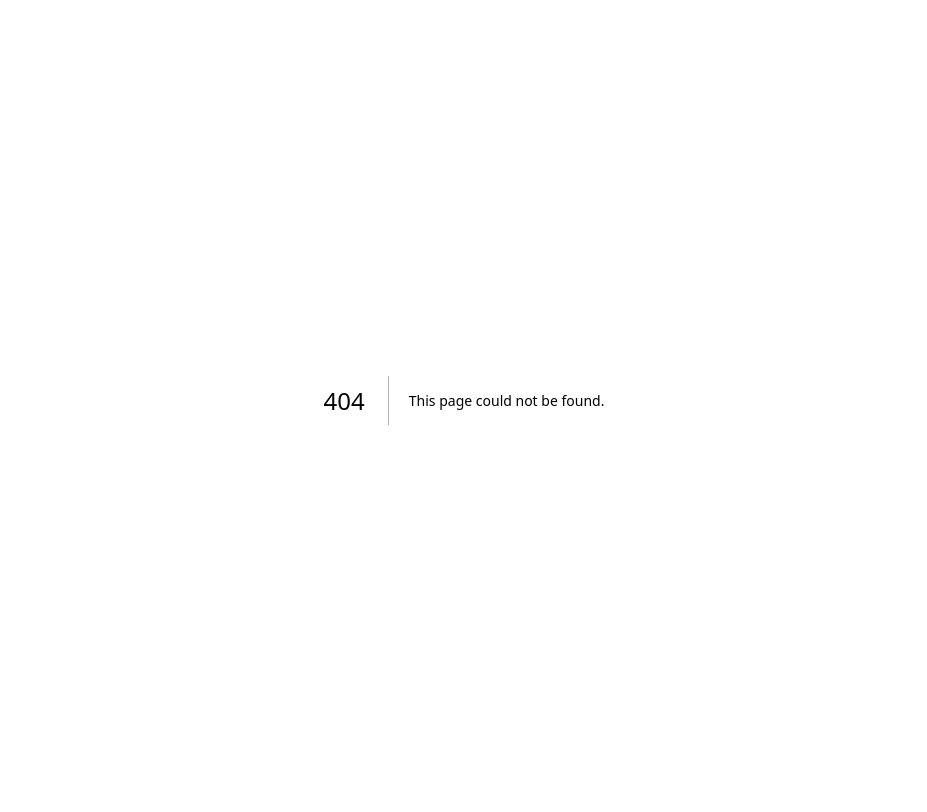
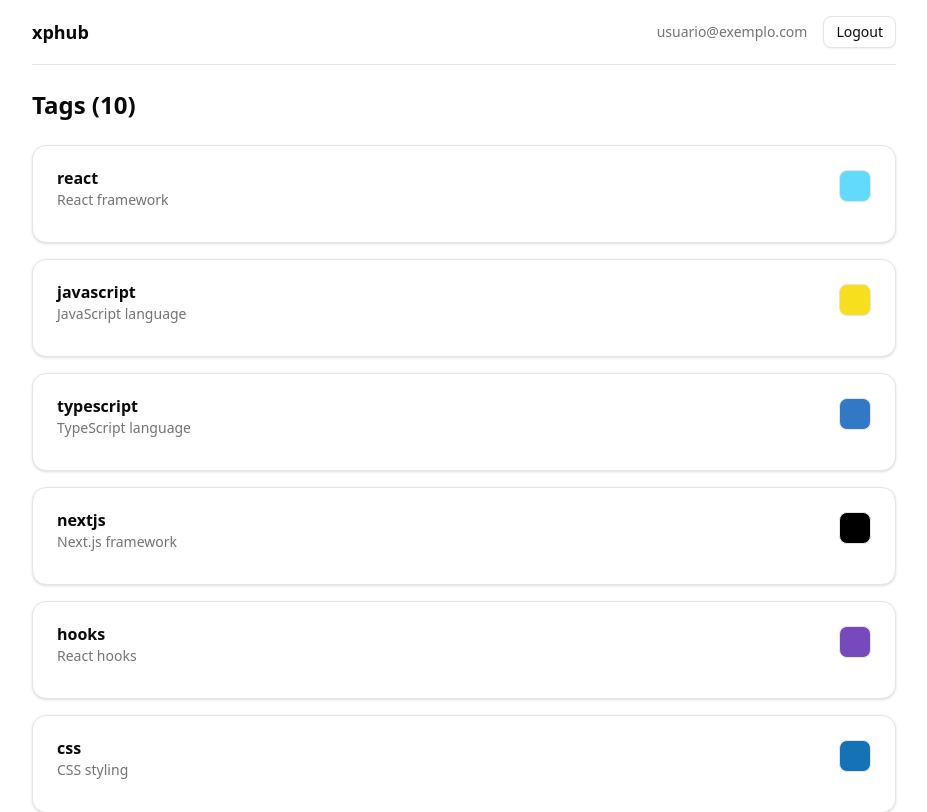
Before and after one commit to fischerafael/xp-hub, a Next.js app: page /app/tags in a window 1280 px wide. Before the commit this address had no page. Shown: the top 812 px of the page, without its empty margins (176-1103 px from the left). Built offline with nearby package versions, Linux system fonts and the light colour scheme.

Commit message:
feat: implement TagsPage component with dynamic tag listing and loading state; add TagList component for rendering tags

```diff
--- /dev/null
+++ b/app/app/tags/page.tsx
@@ -0,0 +1,5 @@
+import { TagsPage } from "@/src/routes/tags";
+
+export default function Page() {
+  return <TagsPage />;
+}
--- /dev/null
+++ b/components/tag-list.tsx
@@ -0,0 +1,50 @@
+import {
+  Card,
+  CardContent,
+  CardDescription,
+  CardHeader,
+  CardTitle,
+} from "@/components/ui/card";
+import type { Category } from "@/src/services/category-service";
+
+interface TagListProps {
+  tags: Category[];
+}
+
+export function TagList({ tags }: TagListProps) {
+  if (tags.length === 0) {
+    return (
+      <div className="py-8 text-center text-sm text-muted-foreground">
+        Nenhuma tag encontrada.
+      </div>
+    );
+  }
+
+  return (
+    <div className="space-y-4">
+      {tags.map((tag) => (
+        <Card key={tag.id}>
+          <CardHeader>
+            <div className="flex items-start justify-between gap-4">
+              <div className="flex-1">
+                <CardTitle>{tag.title}</CardTitle>
+                {tag.description && (
+                  <CardDescription className="mt-1">
+                    {tag.description}
+                  </CardDescription>
+                )}
+              </div>
+              {tag.color && (
+                <div
+                  className="h-8 w-8 rounded-md border border-border"
+                  style={{ backgroundColor: tag.color }}
+                  aria-label={`Cor da tag ${tag.title}`}
+                />
+              )}
+            </div>
+          </CardHeader>
+        </Card>
+      ))}
+    </div>
+  );
+}
--- /dev/null
+++ b/src/routes/tags.tsx
@@ -0,0 +1,39 @@
+"use client";
+
+import { Footer } from "@/components/footer";
+import { Header } from "@/components/header";
+import { TagList } from "@/components/tag-list";
+import { useQuery } from "@tanstack/react-query";
+import { getCategoriesByOwnerId } from "@/src/services/category-service";
+
+const OWNER_ID = "user-1"; // TODO: Substituir por autenticação real
+
+export function TagsPage() {
+  const { data: categories = [], isLoading } = useQuery({
+    queryKey: ["categories", OWNER_ID],
+    queryFn: () => getCategoriesByOwnerId(OWNER_ID),
+  });
+
+  return (
+    <div className="flex min-h-screen justify-between flex-col">
+      <div className="mx-auto w-full max-w-4xl px-4">
+        <Header />
+        <main className="py-6">
+          <div className="mb-6">
+            <h1 className="text-2xl font-semibold">
+              Tags ({categories.length})
+            </h1>
+          </div>
+          {isLoading ? (
+            <div className="py-8 text-center text-sm text-muted-foreground">
+              Loading...
+            </div>
+          ) : (
+            <TagList tags={categories} />
+          )}
+        </main>
+      </div>
+      <Footer />
+    </div>
+  );
+}
```
